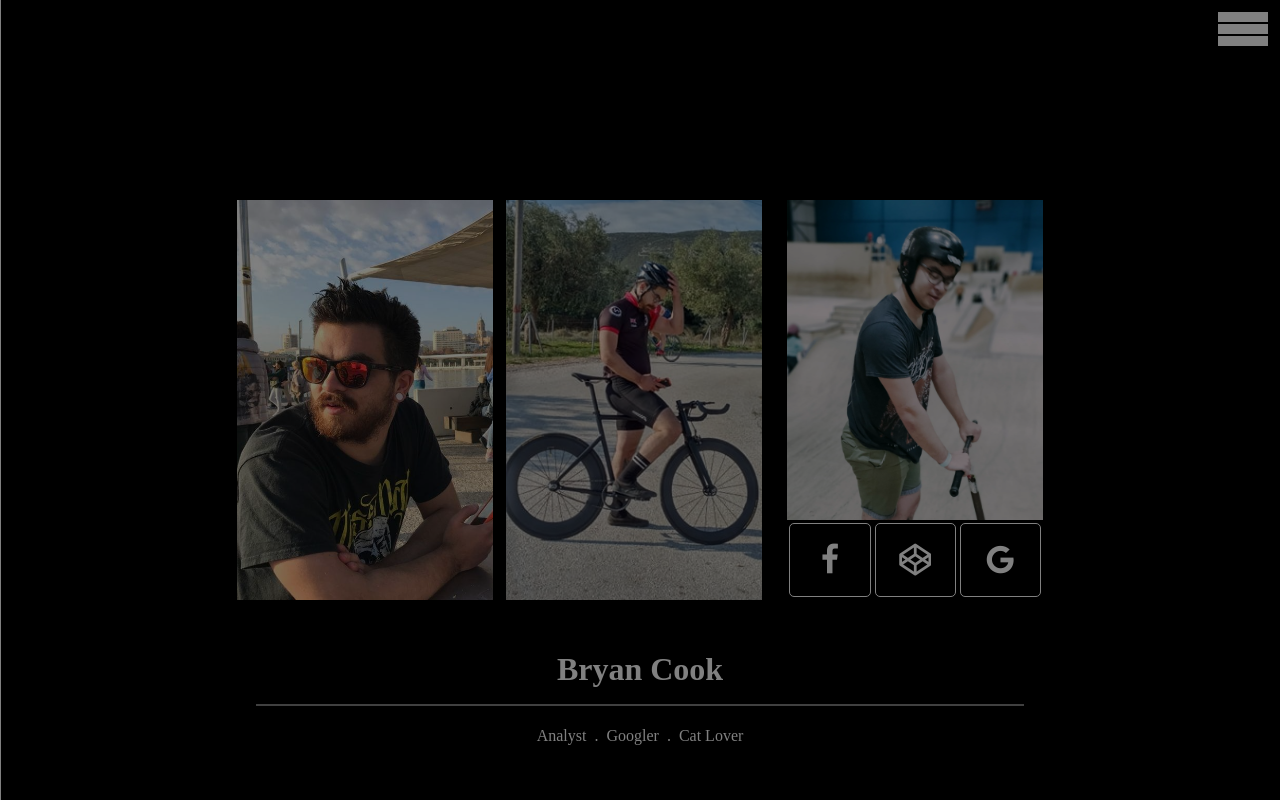
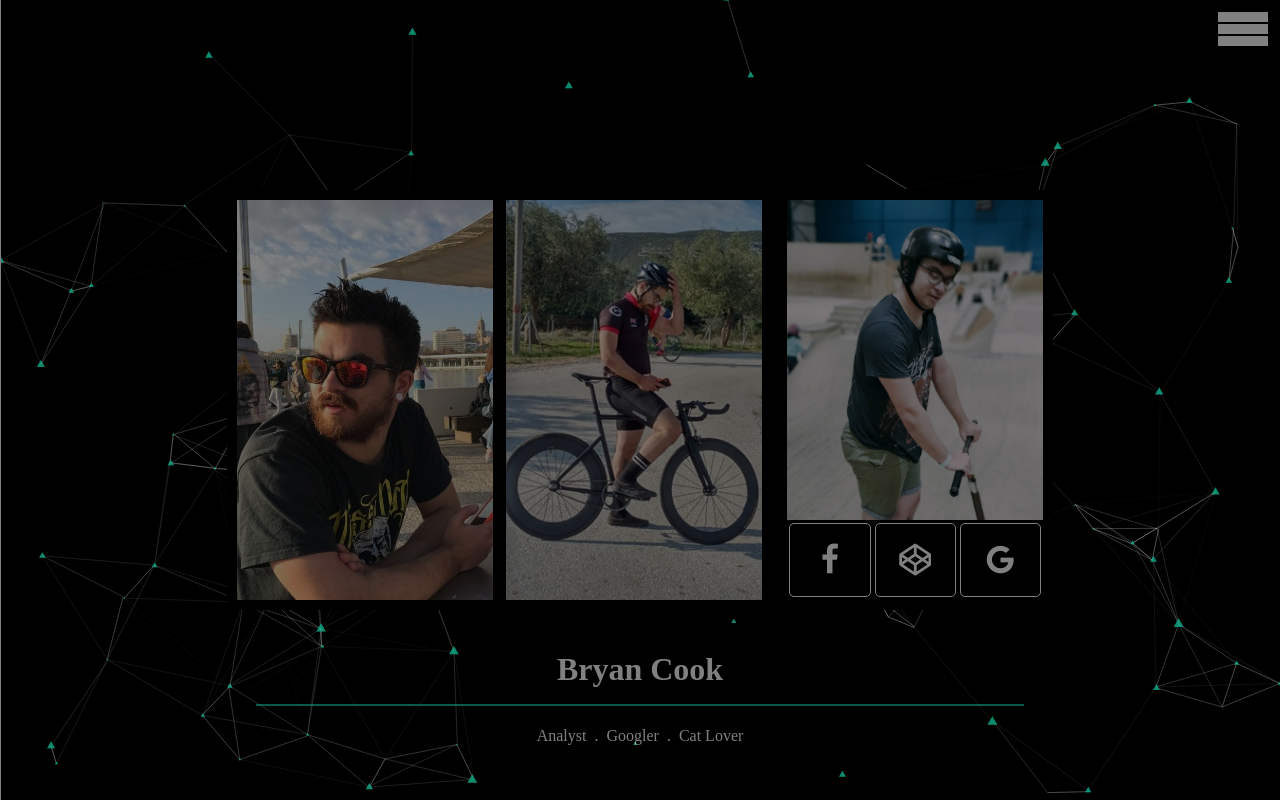
Before and after one commit to bryancook94/bryancook94.github.io, a plain HTML site: page index.html in a window 1280 px wide. Drawn offline with nearby package versions, Linux system fonts and the light colour scheme.

Commit message:
adding particle.js feature

```diff
--- a/Components/ParticleJS/particles.js
+++ b/Components/ParticleJS/particles.js
@@ -27,10 +27,10 @@ var pJS = function(tag_id, params){
         }
       },
       color: {
-        value: '#fff'
+        value: '#10b68f'
       },
       shape: {
-        type: 'circle',
+        type: 'triangle',
         stroke: {
           width: 0,
           color: '#ff0000'
--- a/Components/ParticleJS/particles.json
+++ b/Components/ParticleJS/particles.json
@@ -8,10 +8,10 @@
       }
     },
     "color": {
-      "value": "#ffffff"
+      "value": "#10b68f"
     },
     "shape": {
-      "type": "circle",
+      "type": "triangle",
       "stroke": {
         "width": 0,
         "color": "#000000"
--- a/index.html
+++ b/index.html
@@ -71,13 +71,20 @@ function myFunction(x) {
 
 <div id="footerContainer" class="footerContainer">
   <div id="name" class="footer" style="margin: -10px 0px;"><h1>Bryan Cook</h1></div>
-  <div id"box" class="footer" style="background:grey;width:60%;height:2px;margin: 5px 0px;">
+  <div id="box" class="footer" style="background:#10b68f;width:60%;height:2px;margin: 5px 0px;">
   &nbsp;</div>
   <div id="desc" class="footer"><p>Analyst&nbsp;&nbsp;.&nbsp;&nbsp;Googler&nbsp;&nbsp;.&nbsp;&nbsp;Cat Lover</p></div>
 </div>
 
   </body>
 </html>
+
+<script src="./Components/ParticleJS/particles.js"></script>
+<script type="text/javascript">
+particlesJS.load('bodyContainer', './Components/ParticleJS/particles.json', function() {
+  console.log('callback - particles.js config loaded');
+});
+</script>
 
 <script type="text/javascript">
   jQuery('#under1').width(0);
```
